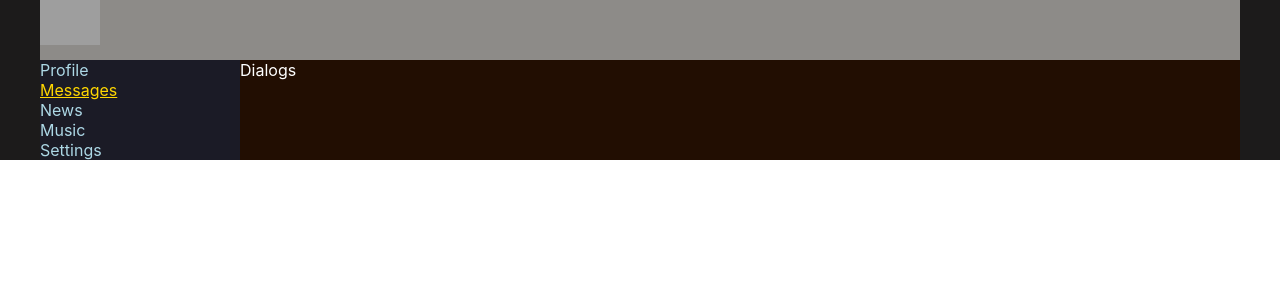
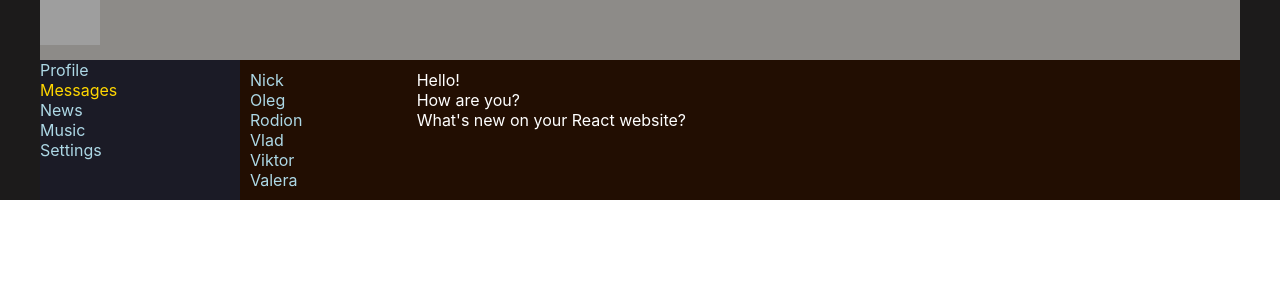
Before and after one commit to Nikita-Sidr/react-website, a React (Create React App) app: page /dialogs in a window 1280 px wide. Shown: the top 300 px of the page. Built offline with nearby package versions, Linux system fonts and the light colour scheme; grey boxes are pictures that could not be loaded.

Commit message:
updated messages section w updating link

```diff
--- a/src/App.js
+++ b/src/App.js
@@ -19,7 +19,7 @@ const App = () => {
           <div className='app-wrapper-content'>
             <Routes>
               <Route path="/profile" element={<Profile />} />
-              <Route path="/dialogs" element={<Dialogs />} />
+              <Route path="/dialogs/*" element={<Dialogs />} />
               <Route path="/news" element={<News />} />
               <Route path="/music" element={<Music />} />
               <Route path="/settings" element={<Settings />} />
--- /dev/null
+++ b/src/components/Dialogs/DialogItem/DialogItem.jsx
@@ -0,0 +1,15 @@
+import React from "react";
+import { NavLink } from "react-router-dom";
+// import s from './DialogItem.module.css'
+import s from '../Dialogs.module.css'
+
+const DialogItem = (props) => {
+    return (
+        <div>
+
+        <NavLink  className = { navData => navData.isActive ? s.active : s.item } to={`/dialogs/${props.id}`}>{props.name}</NavLink>
+        </div>
+    )
+}
+
+export default DialogItem
--- a/src/components/Dialogs/Dialogs.jsx
+++ b/src/components/Dialogs/Dialogs.jsx
@@ -1,11 +1,24 @@
 import React from 'react'
 import s from './Dialogs.module.css'
+import DialogItem from './DialogItem/DialogItem'
+import Message from './Messages/Message'
 
 const Dialogs = (props) => {
     return (
-
-        <div >
-            Dialogs
+        <div className={s.dialogs}>
+            <div className={s.dialogsItems}>
+                <DialogItem name='Nick' id='1'/>
+                <DialogItem name='Oleg' id='2'/>
+                <DialogItem name='Rodion' id='3'/>
+                <DialogItem name='Vlad' id='4'/>
+                <DialogItem name='Viktor' id='5'/>
+                <DialogItem name='Valera' id='6'/>
+            </div>
+            <div className={s.messages}>
+                <Message text='Hello!'/>
+                <Message text='How are you?'/>
+                <Message text="What's new on your React website?"/>
+            </div>
         </div>
     )
 }
--- a/src/components/Dialogs/Dialogs.module.css
+++ b/src/components/Dialogs/Dialogs.module.css
@@ -0,0 +1,24 @@
+.dialogs {
+    display: grid;
+    grid-template-columns: 2fr 10fr;
+}
+
+
+.dialogsItems {
+    padding: 10px;
+
+}
+
+.messages {
+    padding: 10px;
+}
+
+.dialogsItems .active {
+    color:gold;
+    text-decoration: none;
+}
+
+.dialogsItems .item {
+    color:lightblue;
+    text-decoration: none;
+}
--- /dev/null
+++ b/src/components/Dialogs/Messages/Message.jsx
@@ -0,0 +1,10 @@
+import React from "react"
+import s from './Message.module.css'
+const Message = (props) => {
+    return (
+        <div>
+        <div className={s.message}>{props.text}</div>
+        </div>
+    )
+}
+export default Message
--- a/src/components/Navbar/Navbar.module.css
+++ b/src/components/Navbar/Navbar.module.css
@@ -8,4 +8,5 @@
 }
 .active {
   color:gold;
+  text-decoration: none;
 }
--- a/src/components/Settings/Settings.jsx
+++ b/src/components/Settings/Settings.jsx
@@ -1,5 +1,5 @@
 import React from 'react'
-import s from './Settings.module.css'
+// import s from './Settings.module.css'
 
 const Settings = (props) => {
     return (
```
Also changed, not shown: src/components/Dialogs/DialogItem/DialogItem.module.css (added), src/components/Dialogs/Messages/Message.module.css (added), src/components/Settings/News.module.css (added).
